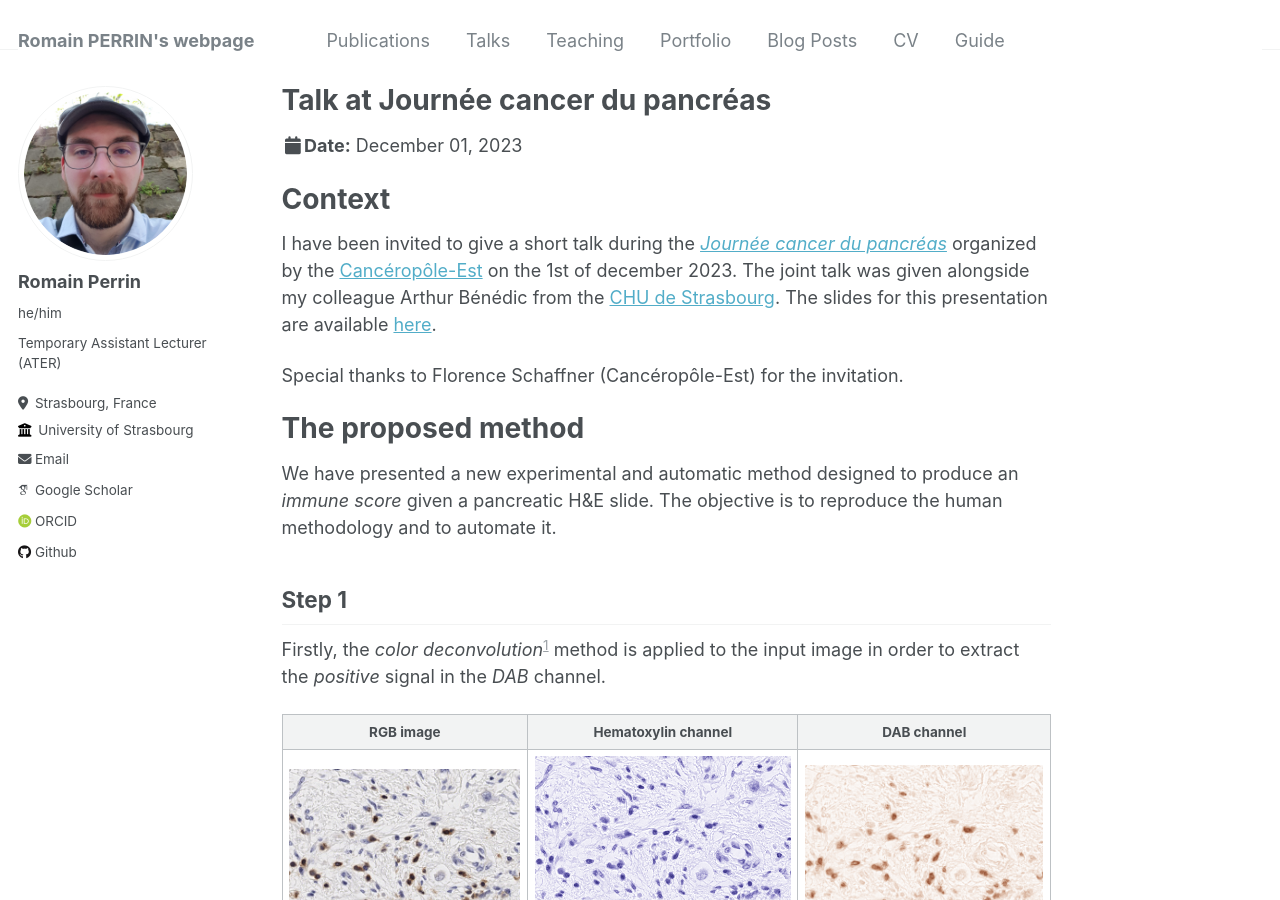
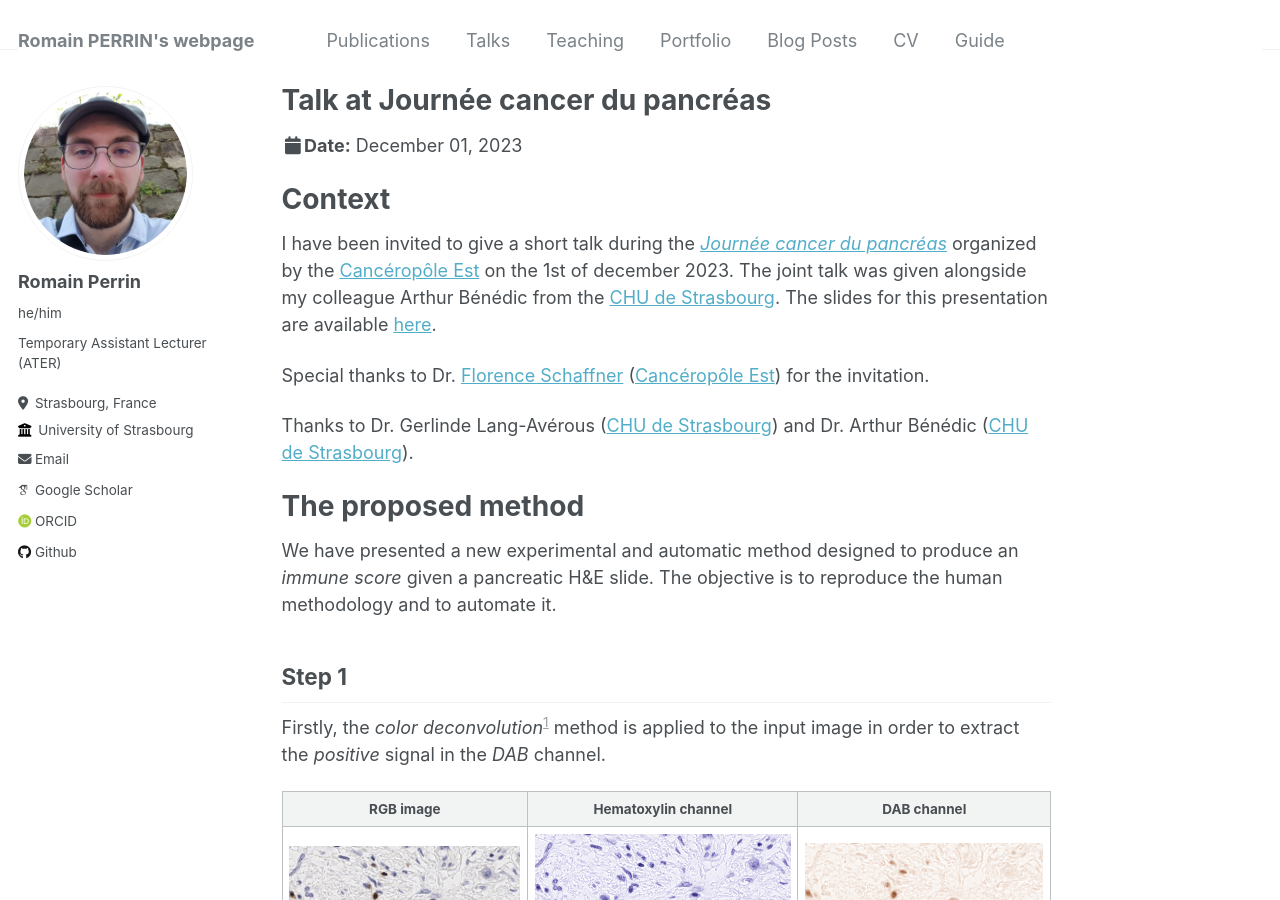
Before and after one commit to Romain96/Romain96.github.io, a Jekyll site: the page built from _talks/2023-12-JourneePancreas-talk.md, in a window 1280 px wide and 900 px high. Built offline with Jekyll 4.4.1, drawn with Linux system fonts in a browser that asks for light colours; some web fonts are replaced.

Commit message:
some more details to JourneePancreas

```diff
--- a/_talks/2023-12-JourneePancreas-talk.md
+++ b/_talks/2023-12-JourneePancreas-talk.md
@@ -11,11 +11,13 @@ location: "Besançon, France"
 Context
 ======
 
-I have been invited to give a short talk during the [*Journée cancer du pancréas*](https://www.canceropole-est.org/journee-cancer-du-pancreas) organized by the [Cancéropôle-Est](https://www.canceropole-est.org/) on the 1st of december 2023.
+I have been invited to give a short talk during the [*Journée cancer du pancréas*](https://www.canceropole-est.org/journee-cancer-du-pancreas) organized by the [Cancéropôle Est](https://www.canceropole-est.org/) on the 1st of december 2023.
 The joint talk was given alongside my colleague Arthur Bénédic from the [CHU de Strasbourg](https://www.chru-strasbourg.fr/).
 The slides for this presentation are available [here](/files/2023-JourneePancreas-slides.pdf).
 
-Special thanks to Florence Schaffner (Cancéropôle-Est) for the invitation.
+Special thanks to Dr. [Florence Schaffner](https://www.canceropole-est.org/la-recherche/annuaire-du-canceropole-est/personnes/detail?id=2593) ([Cancéropôle Est](https://www.canceropole-est.org/)) for the invitation.
+
+Thanks to Dr. Gerlinde Lang-Avérous ([CHU de Strasbourg](https://www.chru-strasbourg.fr/)) and Dr. Arthur Bénédic ([CHU de Strasbourg](https://www.chru-strasbourg.fr/)).
 
 
 The proposed method
```
